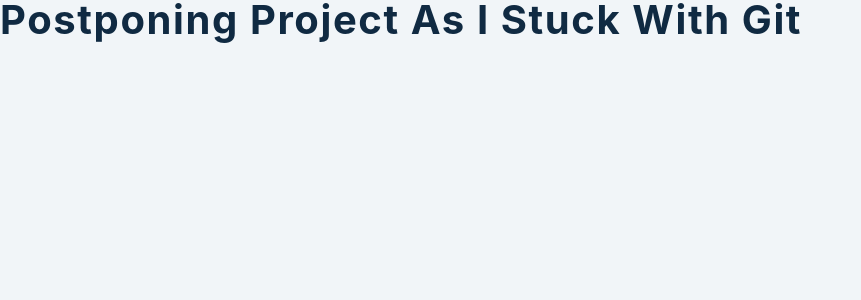
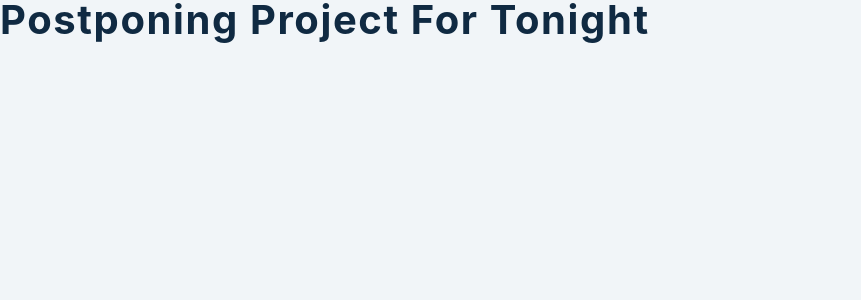
Before and after one commit to sumonaung23/react-tutorial-projects, a React (Create React App) app in the folder 07-slider/: page / in a window 1280 px wide. Shown: the top 300 px of the page, without its empty margins (0-861 px from the left). Built offline with nearby package versions, Linux system fonts and the light colour scheme; the HTML template or start-up script is replaced by a standard one.

Commit message:
changed text

```diff
--- a/07-slider/src/App.js
+++ b/07-slider/src/App.js
@@ -3,7 +3,7 @@ import { FiChevronRight, FiChevronLeft } from 'react-icons/fi';
 import { FaQuoteRight } from 'react-icons/fa';
 import data from './data';
 function App() {
-  return <h2>Postponing project as I stuck with git</h2>;
+  return <h2>Postponing project for tonight</h2>;
 }
 
 export default App;
```
